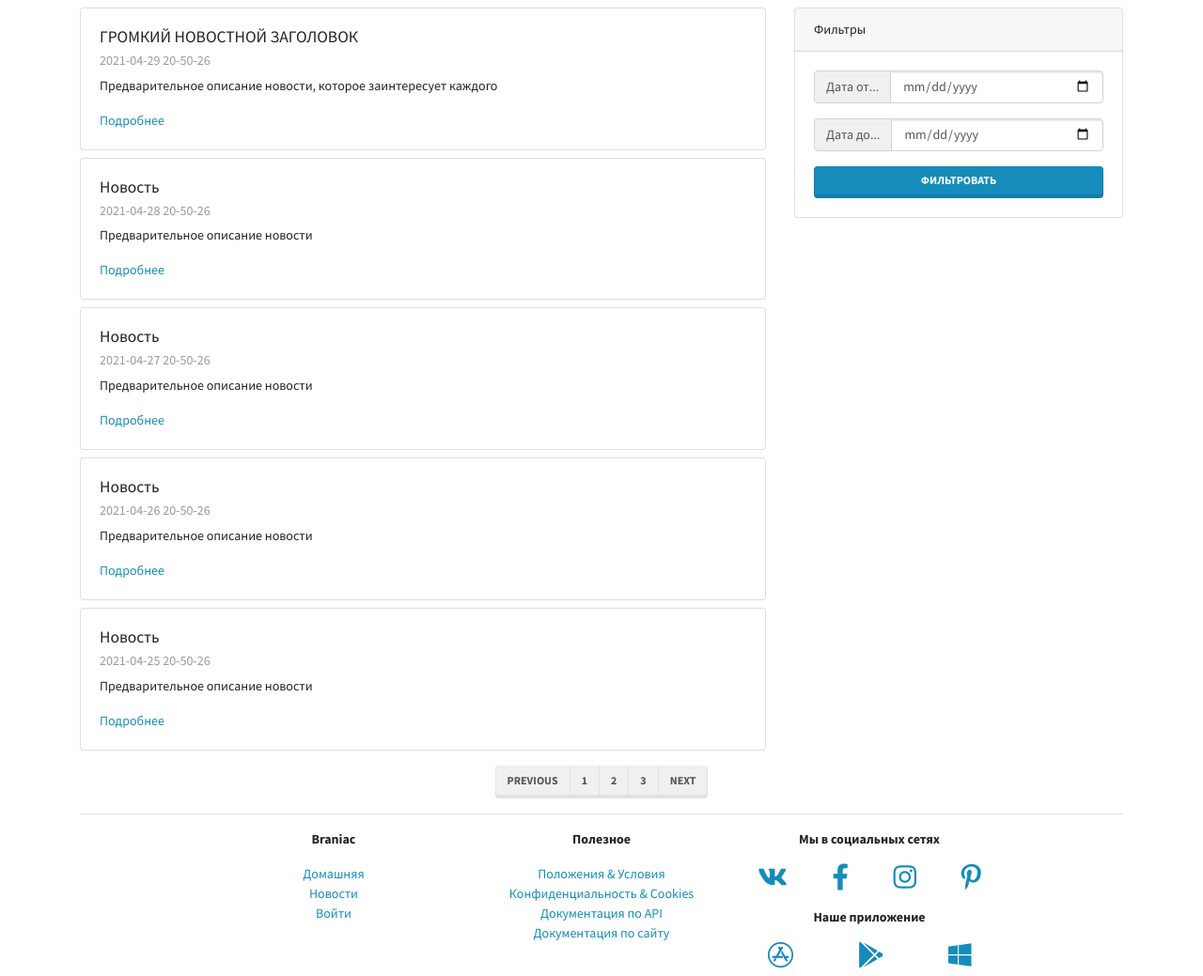
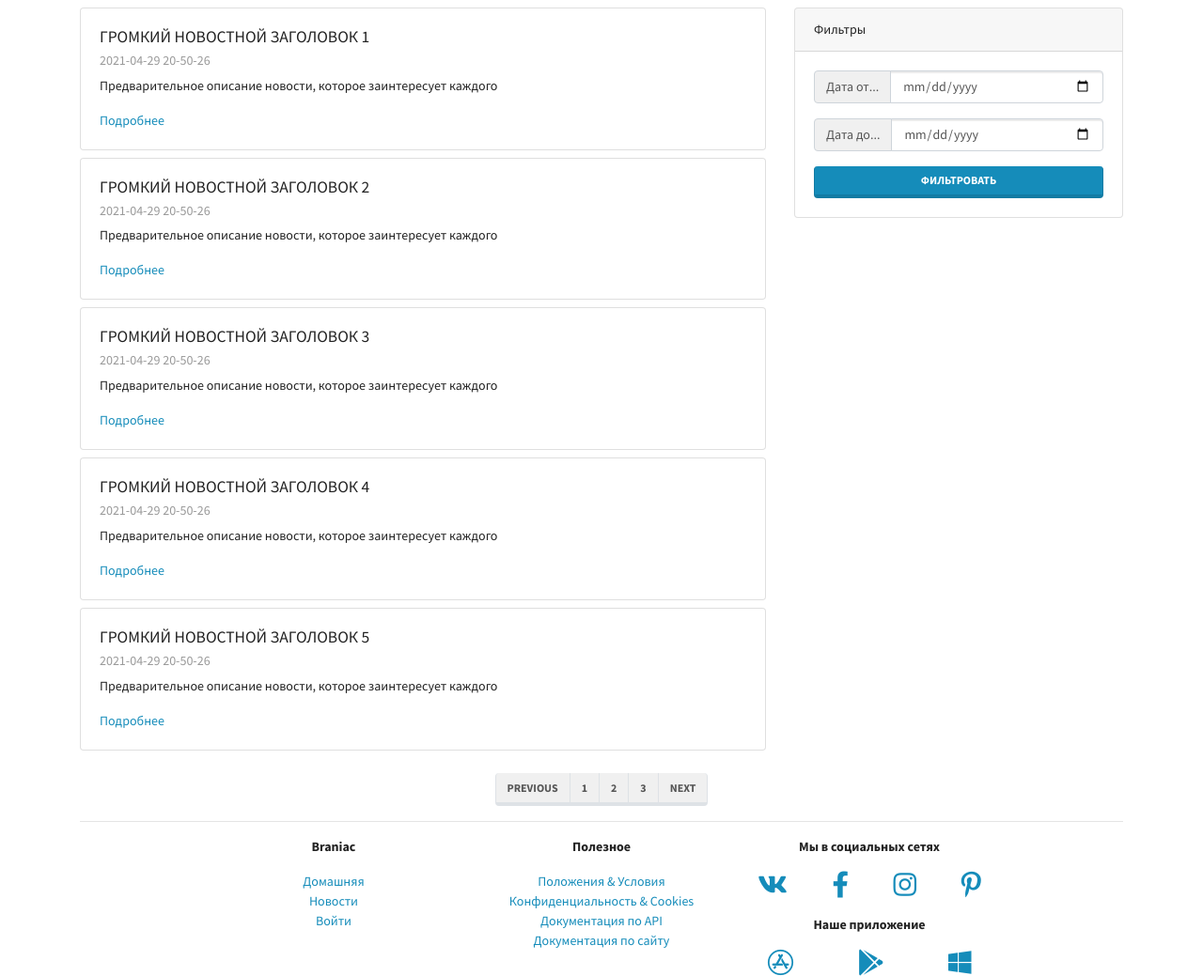
Before and after one commit to lavrov-alexey/BraniacLMS, a Django app: page /mainapp/news/ in a window 1280 px wide. Shown: the part 77-1116 px from the top of the page at 94% size. Run offline with Django 3.2, Linux system fonts and the light colour scheme; some libraries are stand-ins or nearby versions.

Commit message:
Lesson-3 Loops in templates

```diff
--- a/mainapp/templates/mainapp/news.html
+++ b/mainapp/templates/mainapp/news.html
@@ -6,50 +6,17 @@
 
   <div class="col-lg-8">
 
+    {% for idx in range %}
     <div class="card my-2">
       <div class="card-body">
-        <h5 class="card-title">{{ news_title }}</h5>
+        <h5 class="card-title">{{ news_title }} {{ idx }}</h5>
         <h6 class="card-subtitle mb-2 text-muted">2021-04-29 20-50-26</h6>
         <p class="card-text">{{ news_preview }}</p>
         <a href="#" class="card-link">Подробнее</a>
       </div>
     </div>
+    {% endfor %}
 
-    <div class="card my-2">
-      <div class="card-body">
-        <h5 class="card-title">Новость</h5>
-        <h6 class="card-subtitle mb-2 text-muted">2021-04-28 20-50-26</h6>
-        <p class="card-text">Предварительное описание новости</p>
-        <a href="#" class="card-link">Подробнее</a>
-      </div>
-    </div>
-
-    <div class="card my-2">
-      <div class="card-body">
-        <h5 class="card-title">Новость</h5>
-        <h6 class="card-subtitle mb-2 text-muted">2021-04-27 20-50-26</h6>
-        <p class="card-text">Предварительное описание новости</p>
-        <a href="#" class="card-link">Подробнее</a>
-      </div>
-    </div>
-
-    <div class="card my-2">
-      <div class="card-body">
-        <h5 class="card-title">Новость</h5>
-        <h6 class="card-subtitle mb-2 text-muted">2021-04-26 20-50-26</h6>
-        <p class="card-text">Предварительное описание новости</p>
-        <a href="#" class="card-link">Подробнее</a>
-      </div>
-    </div>
-
-    <div class="card mt-2">
-      <div class="card-body">
-        <h5 class="card-title">Новость</h5>
-        <h6 class="card-subtitle mb-2 text-muted">2021-04-25 20-50-26</h6>
-        <p class="card-text">Предварительное описание новости</p>
-        <a href="#" class="card-link">Подробнее</a>
-      </div>
-    </div>
 
   </div>
 
--- a/mainapp/views.py
+++ b/mainapp/views.py
@@ -18,6 +18,7 @@ class NewsPageView(TemplateView):
         # Create your own data
         context["news_title"] = "ГРОМКИЙ НОВОСТНОЙ ЗАГОЛОВОК"
         context["news_preview"] = "Предварительное описание новости, которое заинтересует каждого"
+        context["range"] = range(1, 6)
         return context
 
 
```
